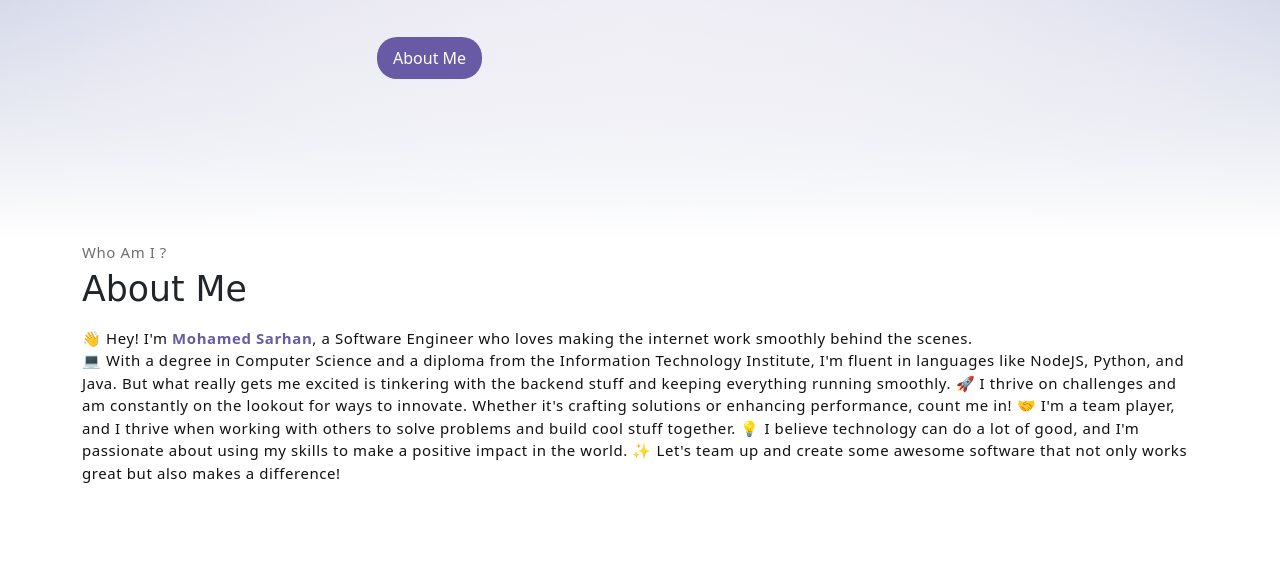
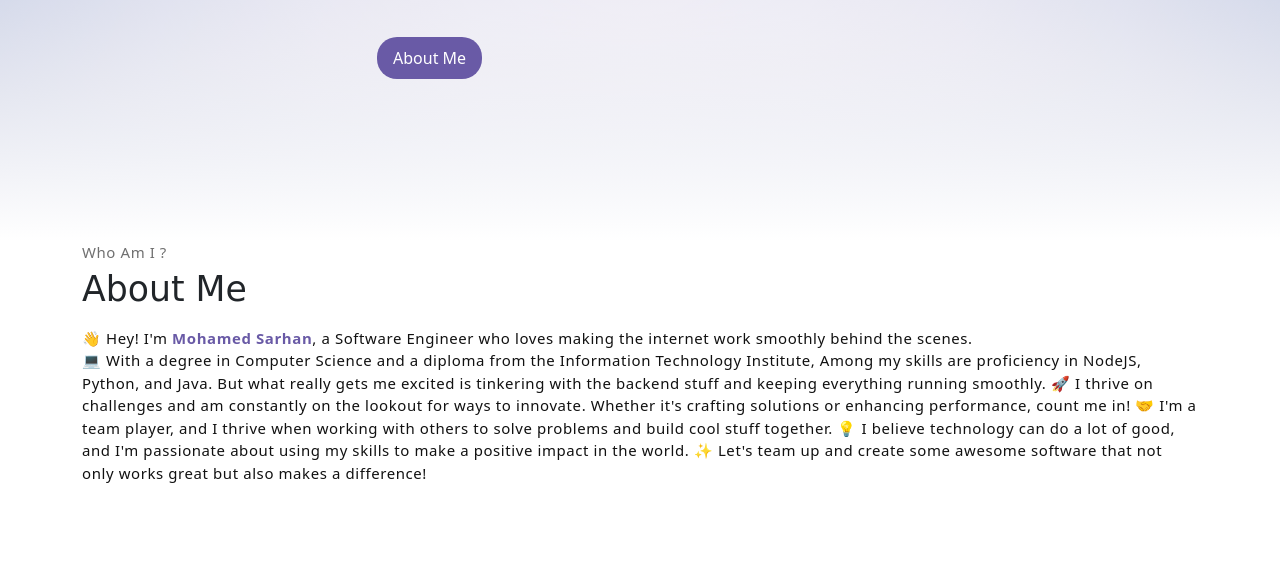
Before and after one commit to MohamedSarhan7/mohamedsarhan7.github.io, a plain HTML site: page index.html in a window 1280 px wide. Shown: the part 559-1123 px from the top of the page. Drawn offline with nearby package versions, Linux system fonts and the light colour scheme; a web font is replaced by a local one.

Commit message:
update about me

```diff
--- a/index.html
+++ b/index.html
@@ -75,8 +75,7 @@
                         work smoothly behind the scenes.
                         <br>
                         💻 With a degree in Computer Science and a diploma from the Information Technology Institute,
-                        I'm fluent in languages
-                        like NodeJS, Python, and Java. But what really gets me excited is tinkering with the backend
+                        Among my skills are proficiency in NodeJS, Python, and Java. But what really gets me excited is tinkering with the backend
                         stuff and keeping
                         everything running smoothly.
 
```
